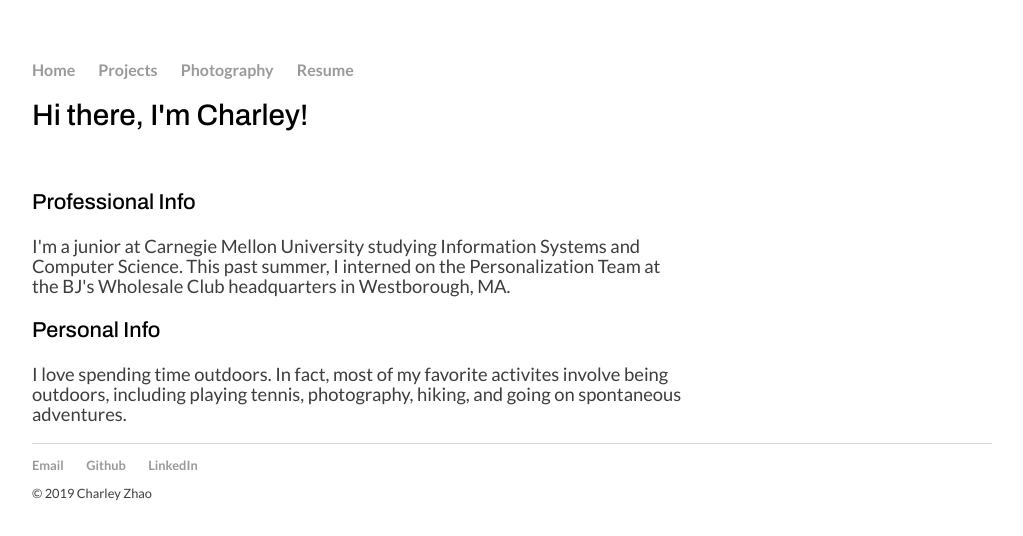
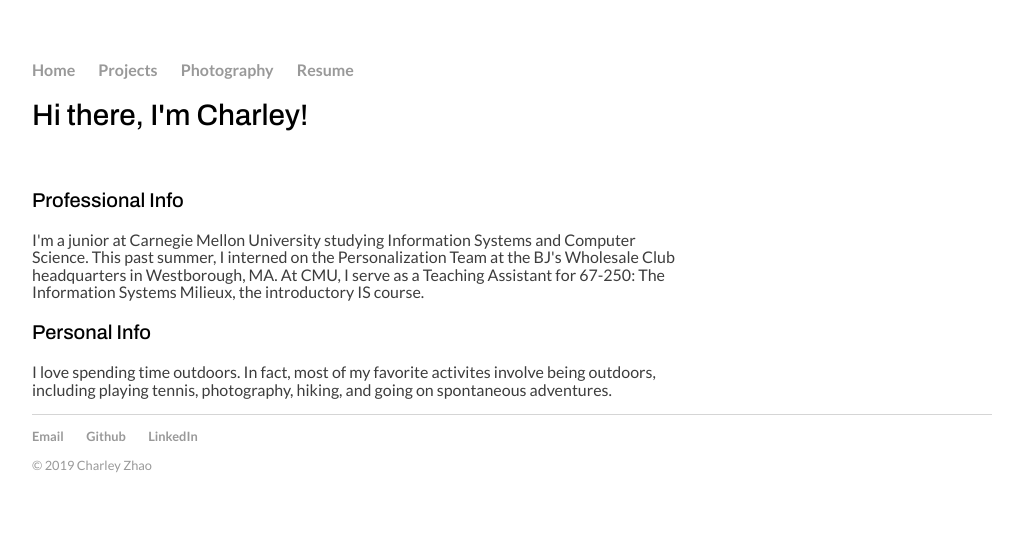
Before and after one commit to charleyjzhao/charleyjzhao.github.io, a plain HTML site: page index.html in a window 1280 px wide. Shown: the whole page, without its empty margins (128-1151 px from the left). Drawn offline with Linux system fonts and the light colour scheme.

Commit message:
Change weight

```diff
--- a/css/main.css
+++ b/css/main.css
@@ -31,13 +31,13 @@ h1 {
 }
 
 h3 {
-    font-size: 1.35em;
+    font-size: 1.25em;
     font-family:'Archivo', 'Sans-Serif';
     font-weight: 500;
 }
 
 p {
-    font-size: 1.15em;
+    font-size: 1em;
     line-height: 1.1em;
     font-family:'Lato', 'Sans-Serif';
     font-weight: 400;
@@ -49,7 +49,7 @@ footer {
     font-size: .8em;
     font-family:'Lato', 'Sans-Serif';
     font-weight: 400;
-    color: rgb(61, 61, 61);
+    color: #999;
 }
 
 ul.posts {
--- a/index.html
+++ b/index.html
@@ -22,12 +22,18 @@
         <div class="intro">
             <h1>Hi there, I'm Charley!</h1><br>
             <h3>Professional Info</h3>
-            <p>I'm a junior at Carnegie Mellon University studying Information Systems and Computer
-                Science. This past summer, I interned on the Personalization Team at the BJ's Wholesale Club
-                headquarters in Westborough, MA.</p>
+            <p>I'm a junior at Carnegie Mellon University studying Information
+                Systems and Computer Science. This past summer, I interned on
+                the Personalization Team at the BJ's Wholesale Club headquarters
+                in Westborough, MA. At CMU, I serve as a Teaching Assistant for
+                67-250: The Information Systems Milieux, the introductory IS
+                course.
+            </p>
             <h3>Personal Info</h3>
-            <p>I love spending time outdoors. In fact, most of my favorite activites involve being outdoors, including
-                playing tennis, photography, hiking, and going on spontaneous adventures. </p>
+            <p>I love spending time outdoors. In fact, most of my favorite
+                activites involve being outdoors, including playing tennis,
+                photography, hiking, and going on spontaneous adventures.
+            </p>
         </div>
     </div>
     <footer>
```
